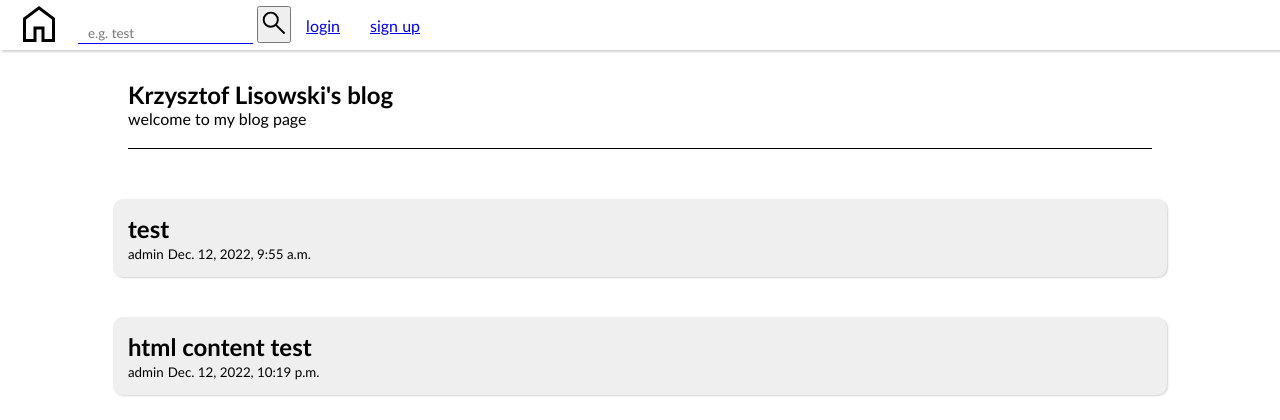
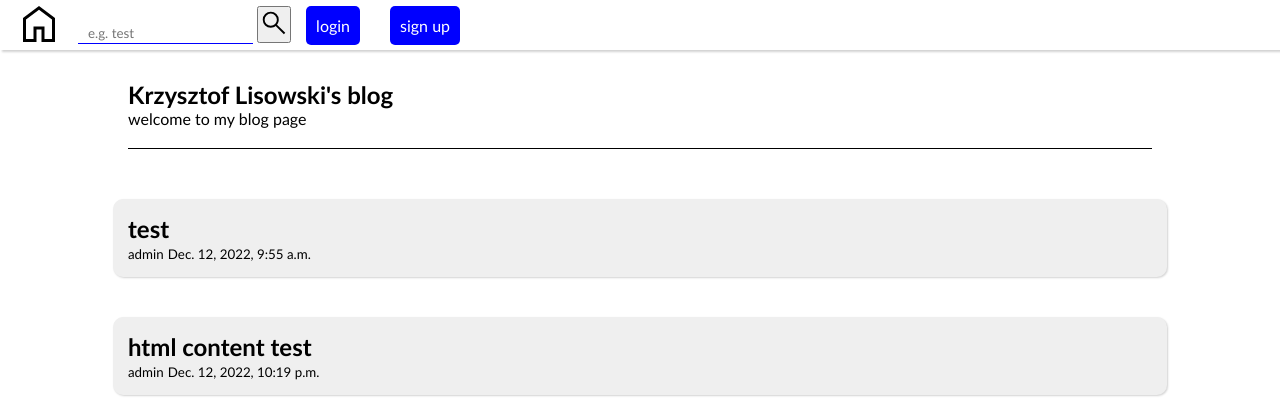
Before and after one commit to kikswosil/blog-app, a Django app: page / in a window 1280 px wide. Shown: the top 420 px of the page. Run offline with Django 4.2, Linux system fonts and the light colour scheme; data comes from the database, SQL or seed files in the repository.

Commit message:
styled nav bar buttons

```diff
--- a/app/blog/static/blog/base.css
+++ b/app/blog/static/blog/base.css
@@ -9,6 +9,14 @@ body {
   flex-direction: column;
   justify-content: center;
   align-items: center;
+}
+
+.button{
+  background-color: blue;
+  border-radius: 5px;
+  text-decoration: none;
+  color: white;
+  padding: 10px;
 }
 
 .nav{
--- a/app/blog/templates/base.html
+++ b/app/blog/templates/base.html
@@ -19,11 +19,11 @@
         </form>
       </div>
       {% if not user.is_authenticated %}
-      <a href="/login/">login</a>
-      <a href="/signup/">sign up</a>
+      <a href="/login/" class="button">login</a>
+      <a href="/signup/" class="button">sign up</a>
       {% else %}
       hello {{ user.get_username }}
-      <a href="/logout/">logout</a>
+      <a href="/logout/" class="button">logout</a>
       {% endif %}
 
     </nav>
```
